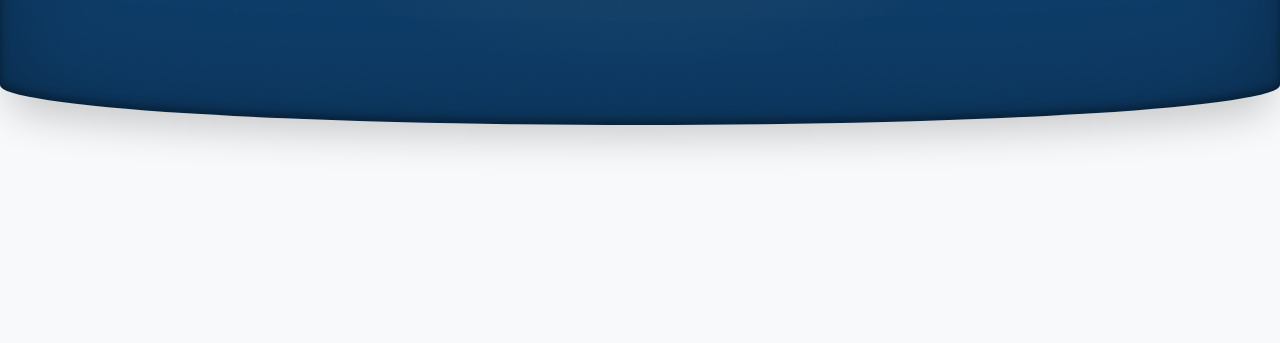
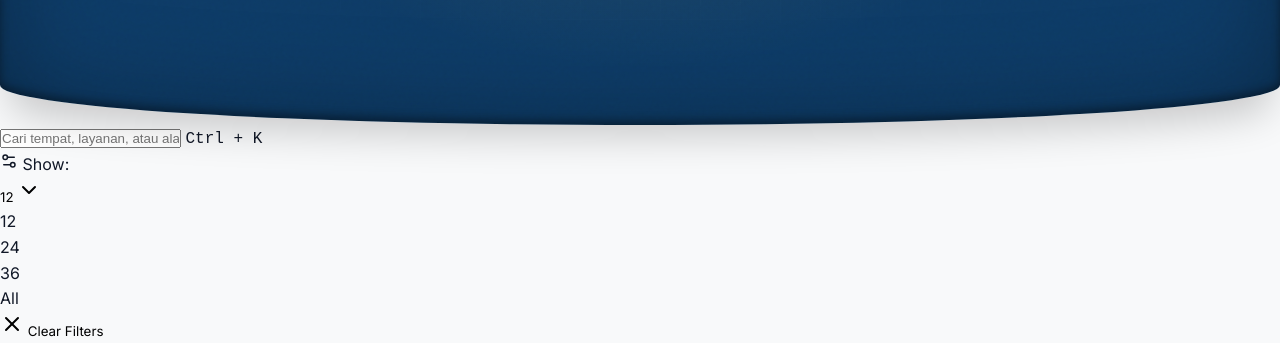
Before and after one commit to haidaralfarizy/nangorbase, a plain HTML site: page index.html in a window 1280 px wide. Shown: the part 521-864 px from the top of the page. Before the commit the page ends 800 px from the top, so only its background shows below. Drawn offline with nearby package versions, Linux system fonts and the light colour scheme.

Commit message:
v0.3: starting to work on the search and filter bar

```diff
--- a/index.html
+++ b/index.html
@@ -71,6 +71,54 @@
         </div>
     </header>
 
+    <!-- Search & Filter Bar -->
+    <div id="filter-bar" class="filter-bar">
+        <div class="filter-container">
+
+            <!-- Search Row -->
+            <div class="search-wrapper">
+                <input type="text" id="search-input" class="search-input"
+                    placeholder="Cari tempat, layanan, atau alamat..." data-i18n-placeholder="search_placeholder"
+                    autocomplete="off">
+                <kbd class="search-kbd" id="search-kbd" aria-hidden="true">Ctrl + K</kbd>
+            </div>
+
+            <!-- Category Pills Row -->
+            <div id="category-pills" class="category-pills">
+                <!-- Pills rendered by JavaScript -->
+            </div>
+
+            <!-- Price & Clear Row -->
+            <div class="filter-actions">
+                <div id="price-filters" class="price-filters">
+                    <!-- Price buttons rendered by JavaScript -->
+                </div>
+                <div class="settings-wrapper">
+                    <label for="dropdown-trigger" class="settings-label">
+                        <i data-lucide="settings-2" class="icon-sm"></i> <span data-i18n="show_label">Show:</span>
+                    </label>
+                    <div class="custom-dropdown" id="items-per-page-dropdown">
+                        <button class="dropdown-trigger" id="dropdown-trigger" aria-haspopup="listbox"
+                            aria-expanded="false">
+                            <span id="dropdown-selected-value">12</span>
+                            <i data-lucide="chevron-down" class="icon-xs dropdown-arrow"></i>
+                        </button>
+                        <div class="dropdown-menu" id="dropdown-menu" role="listbox">
+                            <div class="dropdown-option active" data-value="12" role="option">12</div>
+                            <div class="dropdown-option" data-value="24" role="option">24</div>
+                            <div class="dropdown-option" data-value="36" role="option">36</div>
+                            <div class="dropdown-option" data-value="all" role="option"><span
+                                    data-i18n="show_all">All</span></div>
+                        </div>
+                    </div>
+                </div>
+                <button id="clear-filters" class="clear-filters-btn"><i data-lucide="x" class="icon-xs"></i> <span
+                        data-i18n="clear_filters">Clear Filters</span></button>
+            </div>
+
+        </div>
+    </div>
+
     <script src="https://unpkg.com/lucide@latest"></script>
     <script src="js/main.js"></script>
 
```
Also changed, not shown: js/main.js (line endings or trailing spaces), 1 other file.
